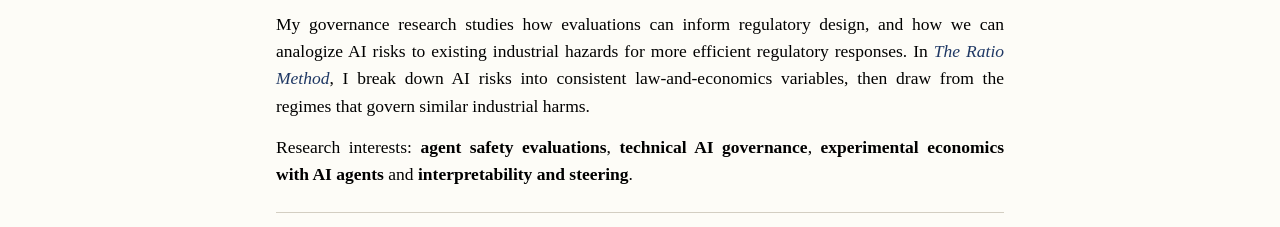
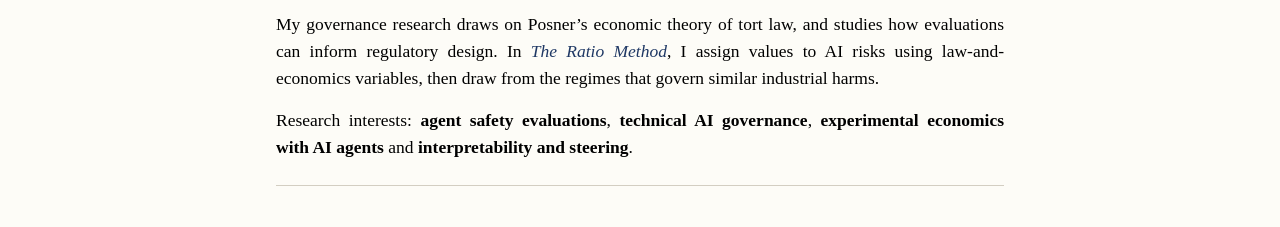
Before and after one commit to harrisonm23-byte/harrisonm23-byte.github.io, a plain HTML site: page index.html in a window 1280 px wide. Shown: the part 510-737 px from the top of the page. Drawn offline with Linux system fonts and the light colour scheme.

Commit message:
About: governance paragraph names Posner's economic theory of tort law
Co-Authored-By: Claude Opus 5.5 <noreply@anthropic.com>
Claude-Session: https://claude.ai/code/session_011dJNaTKHXbVpMdEHN5mwW5

```diff
--- a/index.html
+++ b/index.html
@@ -145,7 +145,7 @@ body{border-top:40px solid var(--link)}
     <div>
       <p>I evaluate frontier models at SpaceXAI to advance their capabilities. My research asks how safely models use those capabilities, and how they should be governed.</p>
       <p>My technical research focuses on how internal states can predict misaligned behavior. In my safety evaluations of long-horizon agents, I study agent behavior through the lens of behavioral economics. <a href="https://harrisonm23-byte.github.io/push-down-the-mountain/"><i>A&nbsp;Push Down the Mountain</i></a> tests these questions on collusion in a market simulation.</p>
-      <p>My governance research studies how evaluations can inform regulatory design, and how we can analogize AI risks to existing industrial hazards for more efficient regulatory responses. In <a href="https://commons.stmarytx.edu/thestmaryslawjournal/vol52/iss3/4/"><i>The Ratio Method</i></a>, I break down AI risks into consistent law-and-economics variables, then draw from the regimes that govern similar industrial harms.</p>
+      <p>My governance research draws on Posner’s economic theory of tort law, and studies how evaluations can inform regulatory design. In <a href="https://commons.stmarytx.edu/thestmaryslawjournal/vol52/iss3/4/"><i>The Ratio Method</i></a>, I assign values to AI risks using law-and-economics variables, then draw from the regimes that govern similar industrial harms.</p>
       <p class="interests">Research interests: <b>agent safety evaluations</b>, <b>technical AI governance</b>, <b>experimental economics with AI agents</b> and <b>interpretability and steering</b>.</p>
     </div>
   </div>
```
